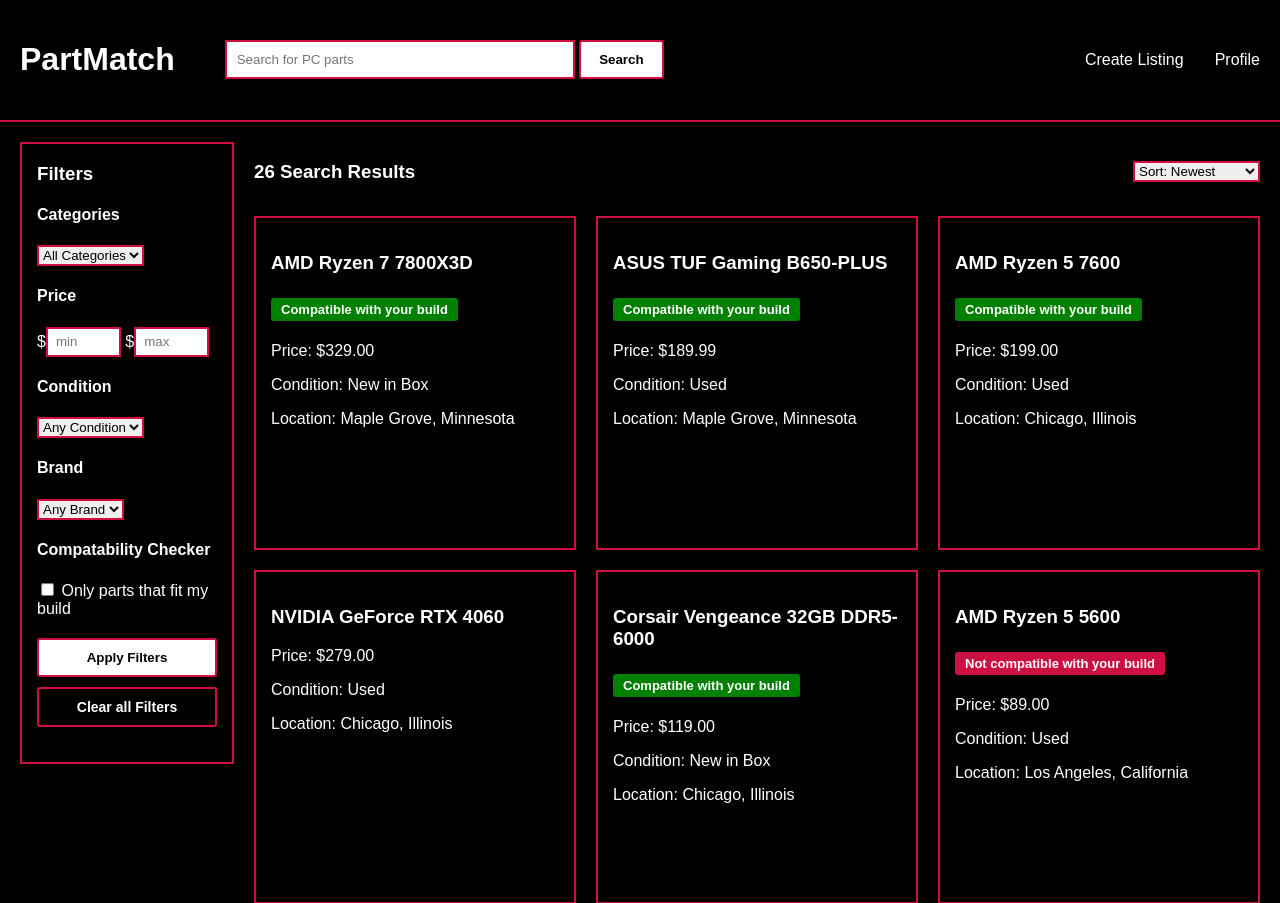
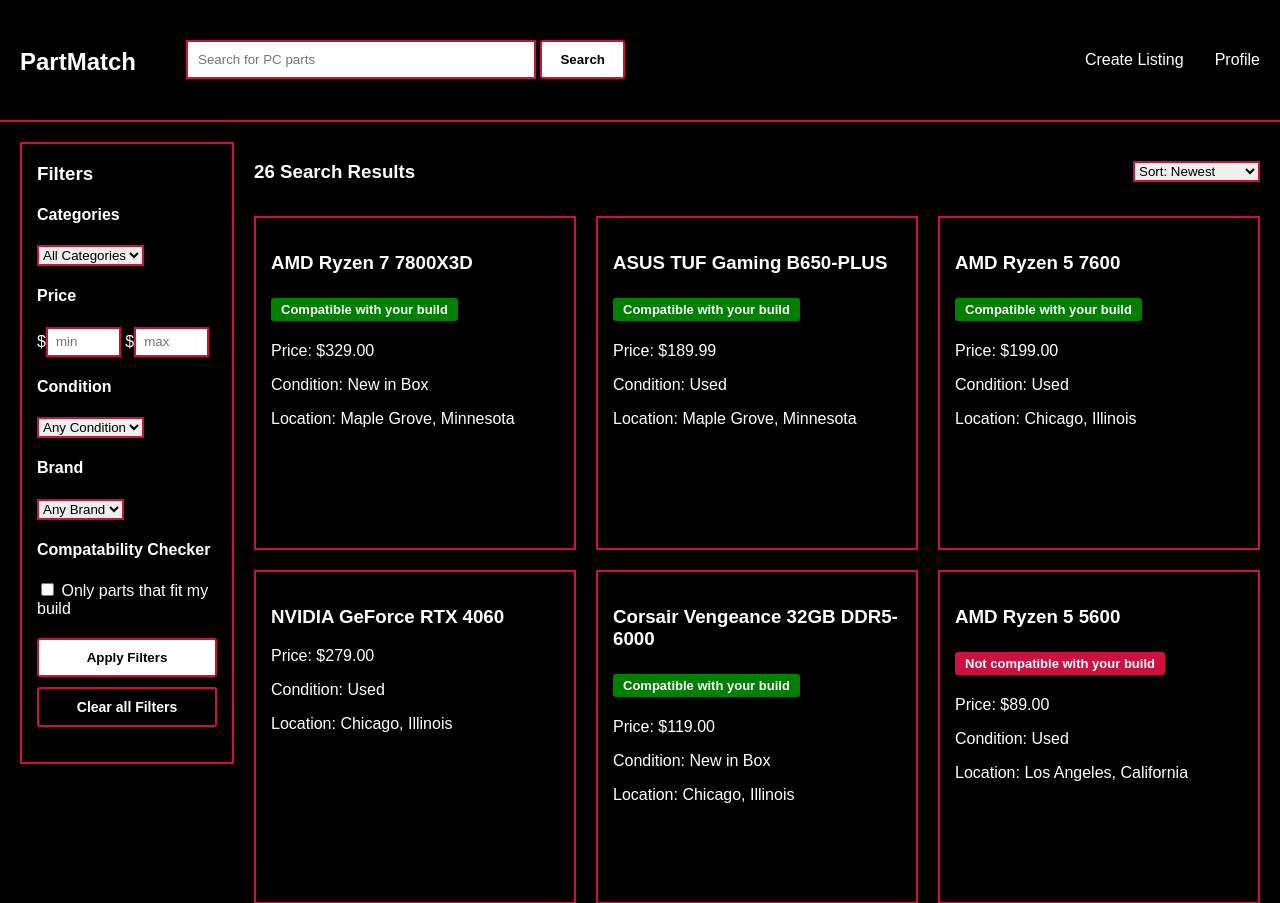
Before and after one commit to OceanusOdyseus/PartMatch, a PHP site: page /search.php in a window 1280 px wide. Shown: the top 903 px of the page. Run offline with PHP 8.4, Linux system fonts and the light colour scheme; data comes from the database, SQL or seed files in the repository.

Commit message:
made the header have a logo

```diff
--- a/profile.php
+++ b/profile.php
@@ -105,7 +105,7 @@ if($buildParts["cpu"] && $buildParts["mb"]){
 <body class="profile-body">
 
     <header class="profile-header">
-        <h1><a href="index.php">PartMatch</a></h1>
+        <h1><a href="index.php" class="logo">PartMatch</a></h1>
 
         <nav>
             <a href="index.php">Home</a>
--- a/search.php
+++ b/search.php
@@ -97,7 +97,7 @@ foreach($rows as $row){
 </head>
 <body>
     <header class="search-header">
-        <h1><a href="index.php">PartMatch</a></h1>
+        <h1><a href="index.php" class="logo">PartMatch</a></h1>
 
         <form class="search" method="GET" action="search.php">
             <input type="search" name="q" value="<?php echo input($q); ?>" placeholder="Search for PC parts">
```
